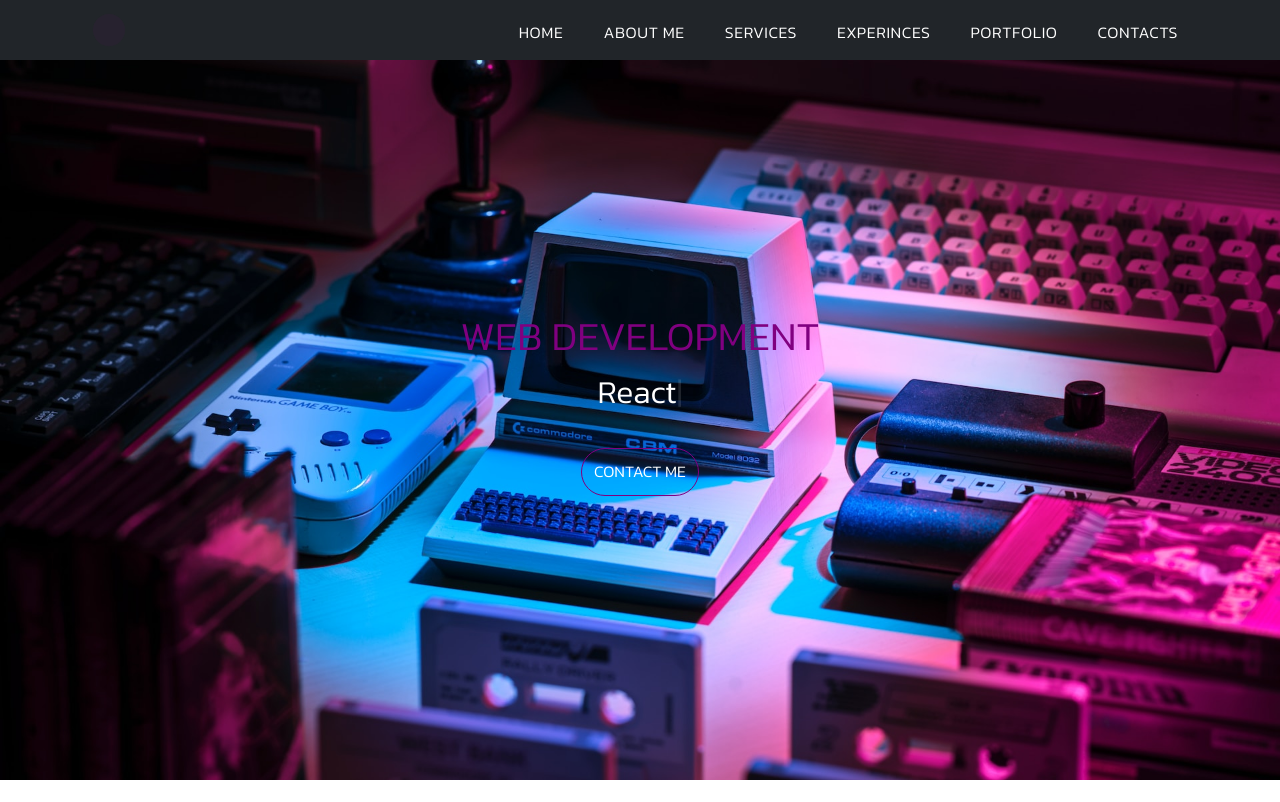
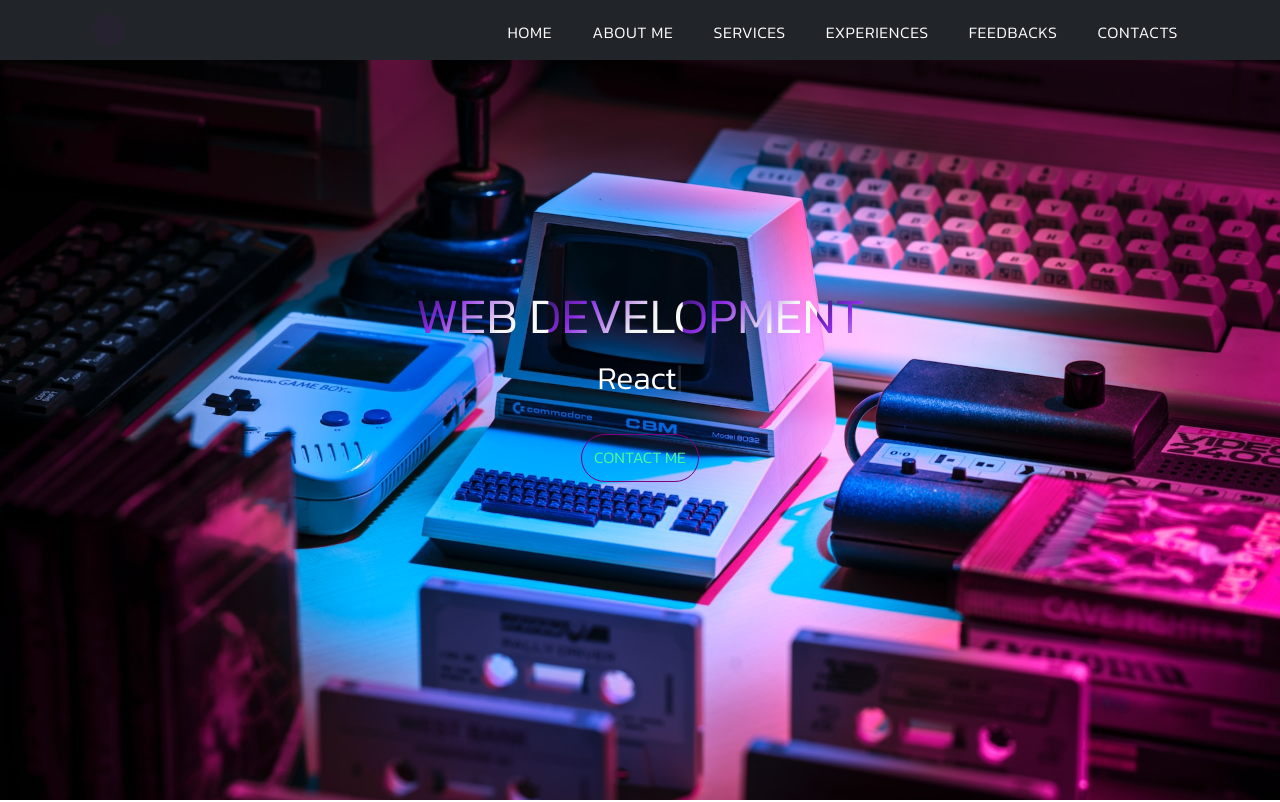
Before and after one commit to mmkclement/Statement-As-Webdev, a React (Create React App) app: page / in a window 1280 px wide. Shown: the top 802 px of the page. Built offline with nearby package versions, Linux system fonts and the light colour scheme.

Commit message:
nav link working by -110 offset

```diff
--- a/package.json
+++ b/package.json
@@ -13,7 +13,8 @@
     "react": "^18.2.0",
     "react-dom": "^18.2.0",
     "react-responsive-carousel": "^3.2.23",
-    "react-scripts": "^5.0.1",
+    "react-scripts": "^2.1.3",
+    "react-scroll": "^1.8.9",
     "react-share": "^4.4.1",
     "react-typed": "^1.2.0",
     "web-vitals": "^2.1.4"
--- a/src/App.css
+++ b/src/App.css
@@ -103,7 +103,7 @@ nav ul li {
   text-transform: uppercase;
 }
 
-.navbar-nav>li>a {
+.navbar-nav > li > a {
   margin-right: 0.75rem;
   margin-left: 0.75rem;
   color: var(--primary-whit);
@@ -122,8 +122,8 @@ nav ul li {
   }
 }
 
-.navbar-nav>li>a.active,
-.navbar-nav>li>a:hover {
+.navbar-nav > li > a.active,
+.navbar-nav > li > a:hover {
   border-top: 0.1875rem solid var(--primary-purple) !important;
 }
 
@@ -134,7 +134,7 @@ nav ul li {
   background: url(Background-header.jpg) no-repeat;
   background-size: cover;
   background-position: center;
-  height: 90vh;
+  height: 100vh;
 }
 
 .main-info {
@@ -151,8 +151,30 @@ nav ul li {
   font-family: "Kanit", sans-serif;
 }
 
+.animate-head {
+  text-transform: uppercase;
+  background-image: linear-gradient(
+    -225deg,
+    #231557 0%,
+    blueviolet 29%,
+    whitesmoke 67%,
+    white 100%
+  );
+  background-size: 50%;
+  background-clip: border-box;
+  background-size: 30% auto;
+  color: #fff;
+  background-clip: text;
+  text-decoration-color: transparent;
+  -webkit-background-clip: text;
+  -webkit-text-fill-color: transparent;
+  animation: textclip 30s linear infinite;
+  display: inline-block;
+  font-size: 50px;
+}
+
 .main-info h1 {
-  color: var(--primary-purple);
+  color: snow;
   text-transform: uppercase;
 }
 
@@ -178,9 +200,14 @@ nav ul li {
   text-transform: uppercase;
   border-radius: 4rem;
   padding: 0.625rem 0.75rem 0.75rem 0.75rem;
-  color: var(--primary-whit);
+  color: #4bfc99;
   margin: 2rem;
 }
+
+
+
+
+
 
 .btn-main-offer:hover {
   text-decoration: none;
@@ -188,7 +215,6 @@ nav ul li {
   color: #800080;
   transition: O.2 ease-in-out;
 }
-
 /*  ABOUT ME   */
 
 .photo-wrap {
@@ -255,6 +281,7 @@ nav ul li {
 }
 
 .experience h1 {
+  margin: 20px;
   text-transform: uppercase;
   color: var(--primary-purple);
 }
@@ -361,11 +388,13 @@ nav ul li {
 
 .animate-charcter {
   text-transform: uppercase;
-  background-image: linear-gradient(-225deg,
+  background-image: linear-gradient(
+    -225deg,
     #231557 0%,
     #44107a 29%,
     #ff1361 67%,
-      #fff800 100%);
+    #fff800 100%
+  );
   background-size: 50%;
   background-clip: border-box;
   background-size: 30% auto;
@@ -461,19 +490,16 @@ Resources .myCarousel {
 }
 
 .contacts .container {
-
   padding: 4rem 0;
-
 }
 
-.contacts input:focus, .contacts textarea:focus {
+.contacts input:focus,
+.contacts textarea:focus {
   color: black;
   border-bottom: 0.125rem solid var(--primary-purple);
-
 }
 
 .contacts textarea {
-
   height: 12.15rem !important;
 }
 
@@ -482,7 +508,6 @@ margin: 1rem 0 0 0;
   width: 100%;
   background: none;
   text-align: center;
-
 }
 
 .line {
@@ -494,17 +519,14 @@ text-align: center;
   display: inline-block;
 }
 
-
 input:focus + .line,
 textarea:focus + .line {
   width: 100%;
   transition: width 0.5s ease-in-out;
 }
 
-
 input.formcontrol {
   margin: -0.3rem 0;
-
 }
 
 textarea.formcontrol {
@@ -513,14 +535,12 @@ textarea.formcontrol {
 
 /*  Contact media */
 
-
 @media (max-width: 768px) {
-
   .contacts {
     overflow-x: hidden;
   }
   .contacts .container {
-    padding: 0 1rem ;
+    padding: 0 1rem;
   }
 
   .contacts p {
@@ -531,7 +551,7 @@ textarea.formcontrol {
 /* Use a media query to adjust the photo width on even smaller screens */
 @media (max-width: 480px) {
   .contacts .container {
-    padding: 0 1rem ;
+    padding: 0 1rem;
   }
 
   .contacts p {
@@ -539,11 +559,9 @@ textarea.formcontrol {
   }
 }
 
-
 /* footer component */
 
 .footer {
-
   background-color: whitesmoke;
   color: var(--primary-purple);
   padding: 3rem;
@@ -559,7 +577,8 @@ textarea.formcontrol {
   color: var(--primary-purple);
 }
 
-.footer p  , a {
+.footer p,
+a {
   margin-top: 4px;
   margin-bottom: 0;
 }
--- a/src/components/AboutMe.js
+++ b/src/components/AboutMe.js
@@ -3,7 +3,7 @@ import author from "../aboutme.jpg";
 
 const AboutMe = () => {
   return (
-    <div className="container py-5">
+    <div  id= "about" className="container py-5">
       <div className="row ">
         <div className="col-12 col-sm-6 col-lg-6">
           <div className="photo-wrap mb-5">
--- a/src/components/Contact.js
+++ b/src/components/Contact.js
@@ -24,7 +24,7 @@ const Contact = () => {
     );
   };
   return (
-    <div className="contacts">
+    <div id="contacts" className="contacts">
       <div className="text-center">
         <h1>Contact me ASAP</h1>
         <p>
--- a/src/components/Experience.js
+++ b/src/components/Experience.js
@@ -2,8 +2,10 @@ import React from "react";
 
 const Experience = () => {
   return (
-    <div className="experience">
+    <div id="experiences" className="experience">
       <div className="d-flex justify-content-center my5">
+      <br />
+      <br />
         <h1>experience</h1>
       </div>
       <div className="container experience-wrapper">
@@ -23,7 +25,7 @@ const Experience = () => {
         <div className="timeline-block timeline-block-left">
           <div className="marker"></div>
           <div className="timeline-content">
-            <h3>2009-2016</h3>
+            <h3>2016-2017</h3>
             <p>
               Lorem ipsum dolor sit amet consectetur adipisicing elit. Quaerat,
               culpa ad dolor deleniti nobis totam maiores, accusamus soluta
@@ -36,7 +38,7 @@ const Experience = () => {
         <div className="timeline-block timeline-block-right">
           <div className="marker"></div>
           <div className="timeline-content">
-            <h3>2009-2016</h3>
+            <h3>2017-2017</h3>
             <p>
               Lorem ipsum dolor sit amet consectetur adipisicing elit. Quaerat,
               culpa ad dolor deleniti nobis totam maiores, accusamus soluta
@@ -49,7 +51,7 @@ const Experience = () => {
         <div className="timeline-block timeline-block-left">
           <div className="marker"></div>
           <div className="timeline-content">
-            <h3>2009-2016</h3>
+            <h3>2017-2019</h3>
             <p>
               Lorem ipsum dolor sit amet consectetur adipisicing elit. Quaerat,
               culpa ad dolor deleniti nobis totam maiores, accusamus soluta
@@ -59,6 +61,18 @@ const Experience = () => {
           </div>
         </div>
         {/*  */}
+        <div className="timeline-block timeline-block-right">
+          <div className="marker"></div>
+          <div className="timeline-content">
+            <h3>2020-2022</h3>
+            <p>
+              Lorem ipsum dolor sit amet consectetur adipisicing elit. Quaerat,
+              culpa ad dolor deleniti nobis totam maiores, accusamus soluta
+              ratione facere quos, tempora autem exercitationem repudiandae et?
+              Amet dolor ea fugiat?
+            </p>
+          </div>
+        </div>
       </div>
     </div>
   );
--- a/src/components/Header.js
+++ b/src/components/Header.js
@@ -3,19 +3,34 @@ import Typed from "react-typed";
 
 const Header = () => {
   return (
-    <div className="header-wraper">
+    <div id="home" className="header-wraper">
       <div className="main-info">
-        <h1>Web Development</h1>
+        <h1 className="animate-head">Web Development</h1>
         <Typed
-        className="typed-text"
-        strings={["Web Design", "API" , "Ruby" , "Rails" , "React" ,"Bootstrap", "Jira", "Figma" ,"Heroku", "Scalingo", "PostgreSQL"] }
-        typeSpeed={40}
-        backSpeed={60}
-        loop/>
-        <a href="" className="btn-main-offer">Contact Me</a>
+          className="typed-text"
+          strings={[
+            "Web Design",
+            "API",
+            "Ruby",
+            "Rails",
+            "React",
+            "Bootstrap",
+            "Jira",
+            "Figma",
+            "Heroku",
+            "Scalingo",
+            "PostgreSQL",
+          ]}
+          typeSpeed={40}
+          backSpeed={60}
+          loop
+        />
+        <a href="" className="btn-main-offer">
+          Contact Me
+        </a>
       </div>
     </div>
-  )
-}
+  );
+};
 
-export default Header
+export default Header;
--- a/src/components/NavBar.js
+++ b/src/components/NavBar.js
@@ -1,45 +1,62 @@
-import React from 'react';
-import logo from '../logo.png';
+import React from "react";
+import { Link } from "react-scroll";
 
 const NavBar = () => {
   return (
-    <nav className="navbar navbar-expand-lg navbar-light bg-dark">
+    <nav className="navbar navbar-expand-lg navbar-light bg-dark fixed-top">
       <div className="container">
-        <div className='pulser'>
-
-        {/* <a className="navbar-brand" href="#"><img className="logo" src={logo} alt="logo" /></a> */}
+        <div className="pulser">
+          {/* <a className="navbar-brand" href="#"><img className="logo" src={logo} alt="logo" /></a> */}
         </div>
-        <button className="navbar-toggler" type="button" data-toggle="collapse" data-target="#navbarSupportedContent" aria-controls="navbarSupportedContent" aria-expanded="false" aria-label="Toggle navigation">
+        <button
+          className="navbar-toggler"
+          type="button"
+          data-toggle="collapse"
+          data-target="#navbarSupportedContent"
+          aria-controls="navbarSupportedContent"
+          aria-expanded="false"
+          aria-label="Toggle navigation"
+        >
           <span className="navbar-toggler-icon"></span>
         </button>
 
         <div className="collapse navbar-collapse" id="navbarSupportedContent">
           <ul className="navbar-nav ms-auto">
             <li className="nav-item active">
-              <a className="nav-link" href="#">Home </a>
+              <Link smooth= {true} to="home"  offset={-110} className="nav-link" href="#">
+                Home{" "}
+              </Link>
             </li>
             <li className="nav-item">
-              <a className="nav-link" href="#">about me</a>
+              <Link  smooth= {true} to="about" offset={-110} className="nav-link" href="#">
+                about me
+              </Link>
             </li>
             <li className="nav-item">
-              <a className="nav-link" href="#">services</a>
+              <Link  smooth= {true} to="services" offset={-110} className="nav-link" href="#">
+                services
+              </Link>
             </li>
             <li className="nav-item">
-              <a className="nav-link" href="#">Experinces</a>
+              <Link  smooth = {true} to="experiences" offset={-110} className="nav-link" href="#">
+                Experiences
+              </Link>
             </li>
             <li className="nav-item">
-              <a className="nav-link" href="#">Portfolio</a>
+              <Link  smooth = {true} to="feedback" offset={-110} className="nav-link" href="#">
+                Feedbacks
+              </Link>
             </li>
             <li className="nav-item">
-            <a className="nav-link" href="#">Contacts</a>
-          </li>
-
+              <Link smooth = {true} to="contacts"  offset={-110}className="nav-link" href="#">
+                Contacts
+              </Link>
+            </li>
           </ul>
-
         </div>
       </div>
     </nav>
-  )
-}
+  );
+};
 
-export default NavBar
+export default NavBar;
--- a/src/components/Portfolio.js
+++ b/src/components/Portfolio.js
@@ -2,7 +2,7 @@ import React from "react";
 
 function Portfolio() {
   return (
-    <div className="portfolio-wrapper">
+    <div id="" className="portfolio-wrapper">
       <div className="container">
         <h1 className="text-uppercase text-center py-5">Portfolio</h1>
         <div className="image-box-wrapper row justify)-content">
--- a/src/components/Service.js
+++ b/src/components/Service.js
@@ -9,7 +9,7 @@ import {
 
 const Service = () => {
   return (
-    <div className="services">
+    <div id="services" className="services">
       <h1 className="py-5">My services with pleasure</h1>
       <div className="py-5">
         <div className="container">
--- a/src/components/Testimonials.js
+++ b/src/components/Testimonials.js
@@ -3,7 +3,7 @@ import TestimonialsCarousel from "./TestimonialsCarousel";
 
 const Testimonials = () => {
   return (
-    <div className="testimonials">
+    <div id="feedback" className="testimonials">
       <h1>Comment from close ones</h1>
       <div className="container">
         <div className="testimonials-content">
```
Also changed, not shown: src/components/Footer.js (+55 -2 lines), 1 other file (tests, documents, lock files or other folders). Lines whose indentation alone changed are shown as unchanged.
